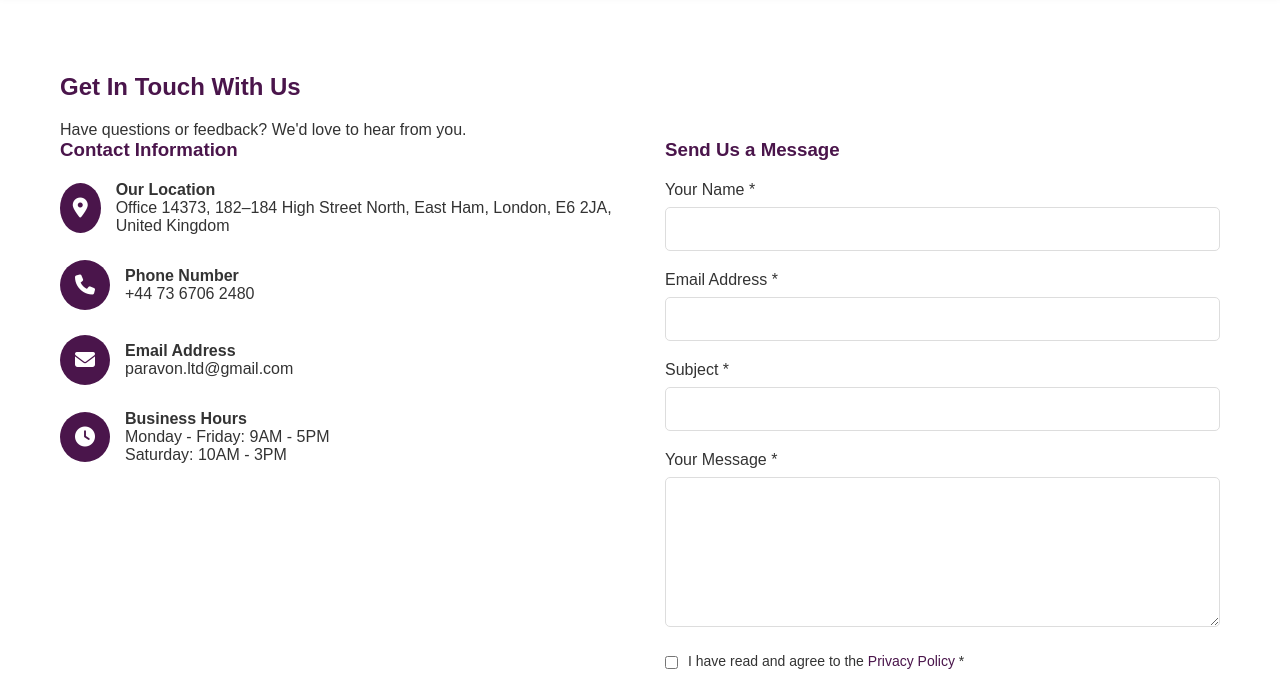
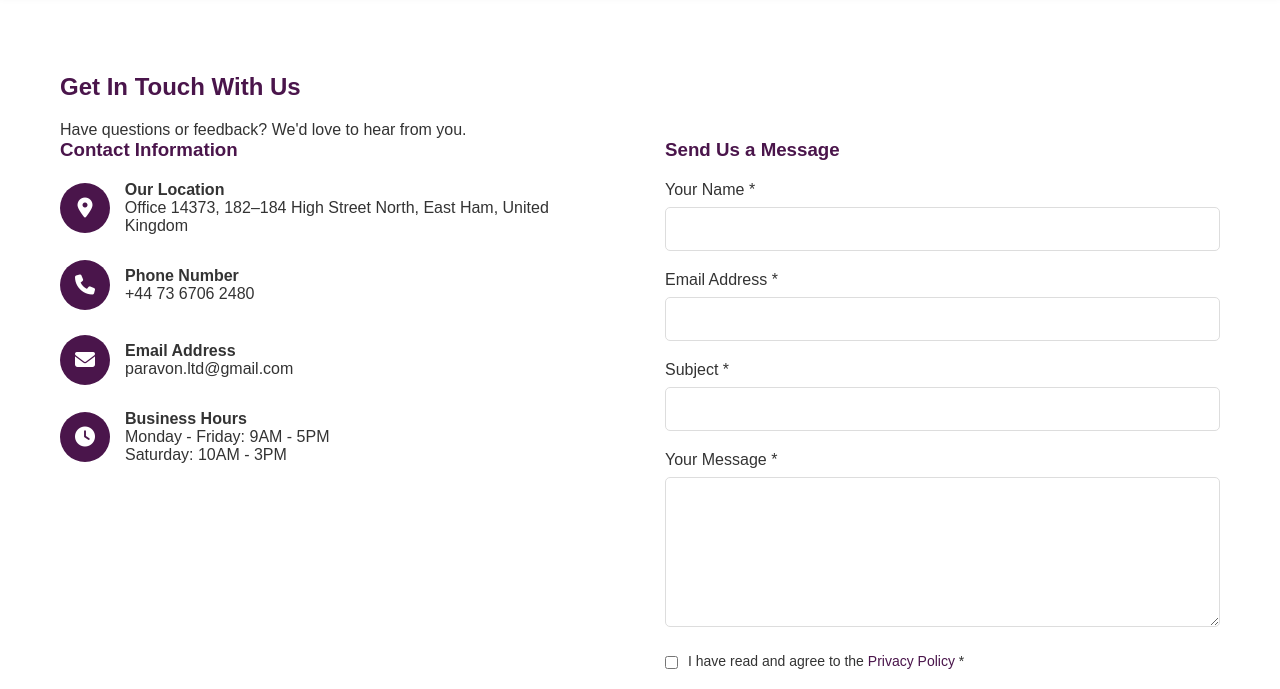
Before and after one commit to ah897/PAARAVON-HUB-LTD, a plain HTML site: page contact.html in a window 1280 px wide. Shown: the part 77-766 px from the top of the page. Drawn offline with Linux system fonts and the light colour scheme.

Commit message:
contact.html

```diff
--- a/contact.html
+++ b/contact.html
@@ -390,7 +390,7 @@
                         </div>
                         <div>
                             <h4>Our Location</h4>
-                            <p>Office 14373, 182–184 High Street North, East Ham, London, E6 2JA, United Kingdom</p>
+                            <p>Office 14373, 182–184 High Street North, East Ham, United Kingdom</p>
                         </div>
                     </div>
 
@@ -565,4 +565,5 @@
         });
     </script>
 </body>
+
 </html>
```
